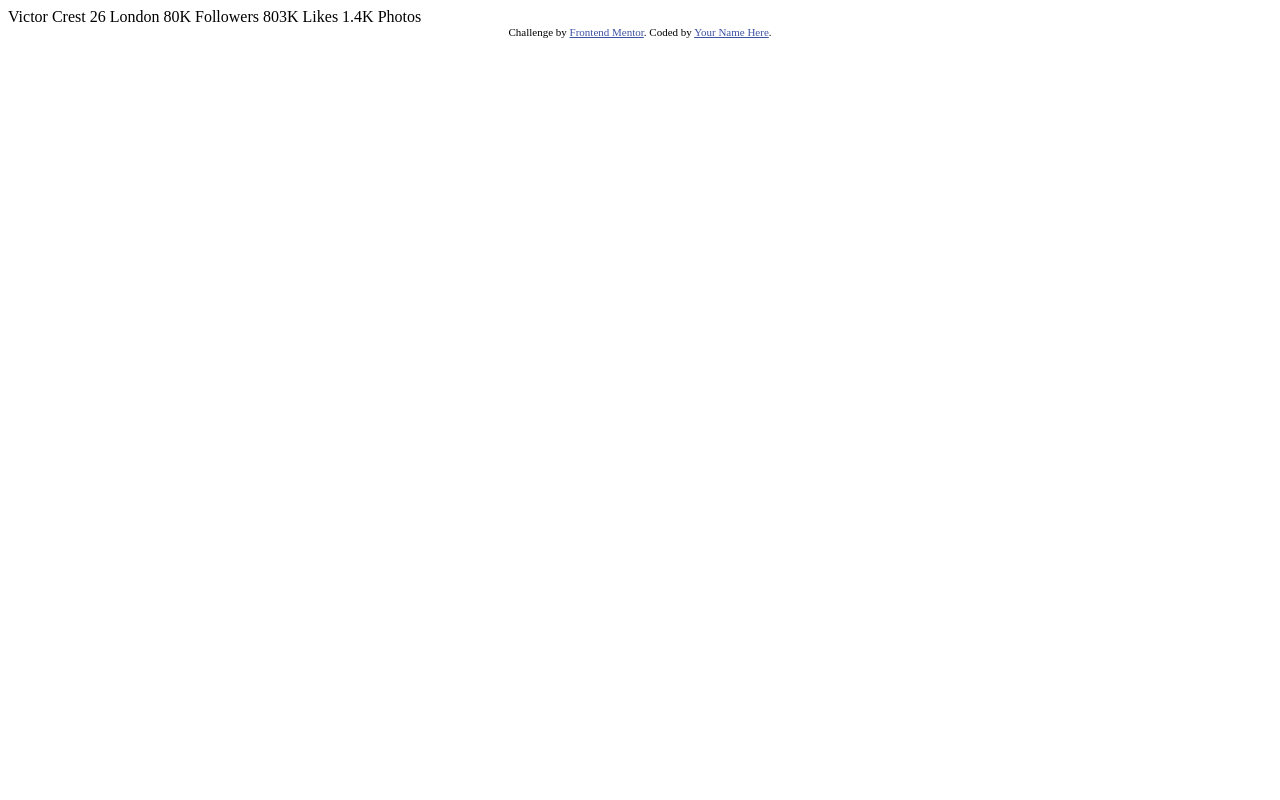
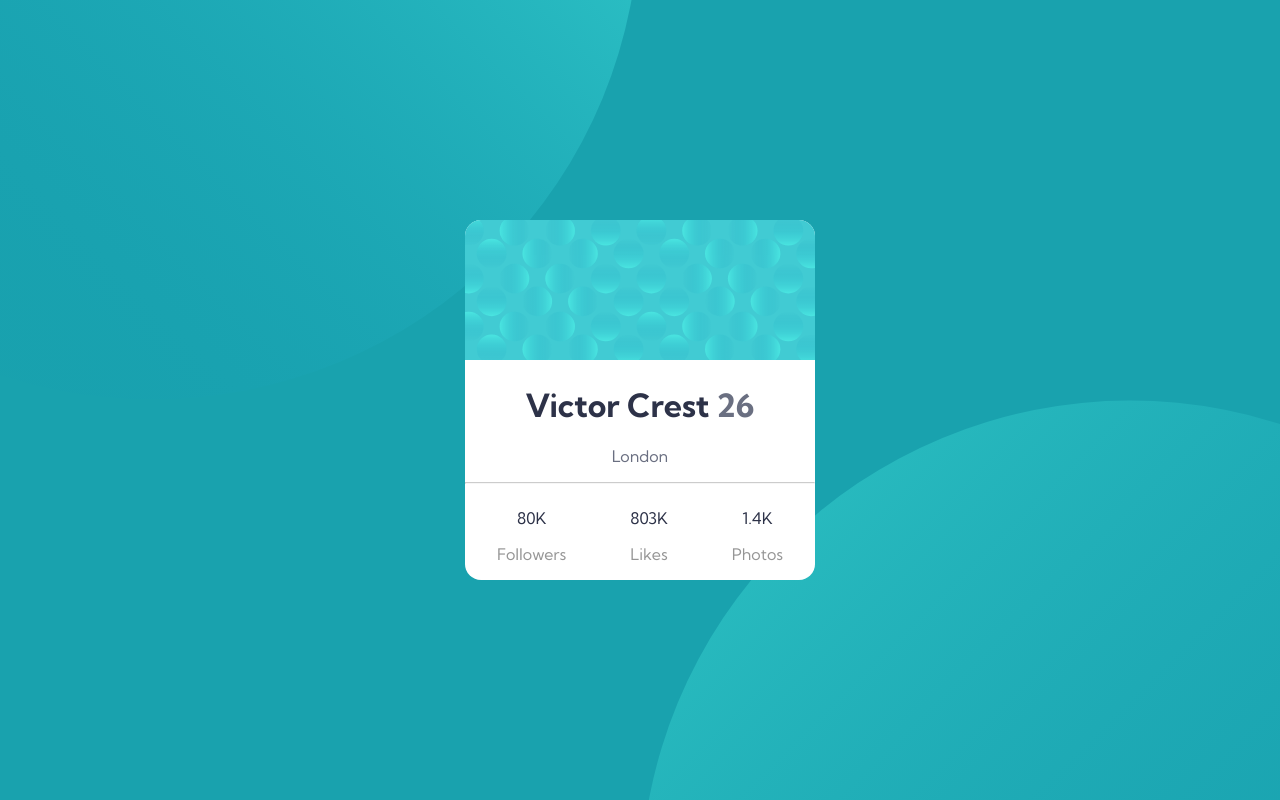
Before and after one commit to candelariachaves/fm-profile-card-component-main, a plain HTML site: page index.html in a window 1280 px wide. Drawn offline with Linux system fonts and the light colour scheme.

Commit message:
[Update] Background and card ready

```diff
--- a/index.html
+++ b/index.html
@@ -5,31 +5,58 @@
   <meta name="viewport" content="width=device-width, initial-scale=1.0"> <!-- displays site properly based on user's device -->
 
   <link rel="icon" type="image/png" sizes="32x32" href="./images/favicon-32x32.png">
+  <link rel="stylesheet" type="text/css" href="style.css">
+  <link href="https://fonts.googleapis.com/css2?family=Kumbh+Sans:wght@400;700&display=swap" rel="stylesheet">
 
-  <title>Frontend Mentor | Profile card component</title>
+  <title>Profile card component</title>
 
   <!-- Feel free to remove these styles or customise in your own stylesheet 👍 -->
-  <style>
-    .attribution { font-size: 11px; text-align: center; }
-    .attribution a { color: hsl(228, 45%, 44%); }
-  </style>
+
 </head>
+
 <body>
-  Victor Crest
-  26
-  London
 
-  80K
-  Followers
 
-  803K
-  Likes
+  <div class="container">
 
-  1.4K
-  Photos
-  <div class="attribution">
-    Challenge by <a href="https://www.frontendmentor.io?ref=challenge" target="_blank">Frontend Mentor</a>.
-    Coded by <a href="#">Your Name Here</a>.
+    <div class="card">
+
+      <div class="profile-pic">
+        <img src="images/image-victor.jpg" alt="Victor">
+      </div>
+
+      <div class="header">
+        <img src="images/bg-pattern-card.svg" alt="header pattern">
+      </div>
+
+      <div class="content">
+
+        <div class="info">
+          <h1>Victor Crest <span>26</span></h1>
+          <p>London</p>
+        </div>
+        <hr>
+
+        <div class="stats">
+          <div>
+            <p>80K</p>
+            <p>Followers</p>
+          </div>
+          <div>
+            <p>803K</p>
+            <p>Likes</p>
+          </div>
+          <div>
+            <p> 1.4K</p>
+            <p>Photos</p>
+          </div>
+        </div>
+
+      </div>
+
+    </div>
+
   </div>
+
 </body>
 </html>
--- /dev/null
+++ b/style.css
@@ -0,0 +1,69 @@
+body {
+    margin: 0;
+    padding: 0;
+    text-align: center;
+    overflow: hidden;
+    font-family: 'Kumbh Sans', sans-serif;
+}
+
+.container {
+    background-color: hsl(185, 75%, 39%);
+    background-image: url(images/bg-pattern-top.svg), url(images/bg-pattern-bottom.svg);
+    background-position: right 50vw bottom 50vh, left 50vw top 50vh;
+    background-repeat: no-repeat, no-repeat;
+    width: 100%;
+    height: 100vh;
+    display: flex;
+    justify-content: center;
+    align-items: center;
+}
+
+.card {
+    background-color: white;
+    border-radius: 1em;
+}
+
+.profile-pic img{
+    position: absolute;
+    top: 50px;
+    border-radius: 50%;
+    border: solid 5px white;
+    display: none;
+}
+
+.header img {
+    border-radius: 1em 1em 0 0;
+}
+
+
+
+.stats {
+    display: flex;
+    justify-content: space-around;
+
+}
+
+
+hr {
+    border-color: hsl(0, 0%, 59%) 1px;
+    opacity: 0.5;
+}
+
+
+
+/*fonts*/
+h1 {
+    color:hsl(229, 23%, 23%);
+}
+
+span, .info p {
+    color: hsl(227, 10%, 46%);
+}
+
+.stats {
+    color: hsl(0, 0%, 59%);
+}
+
+.stats p:first-child {
+    color: hsl(229, 23%, 23%);
+}
```
